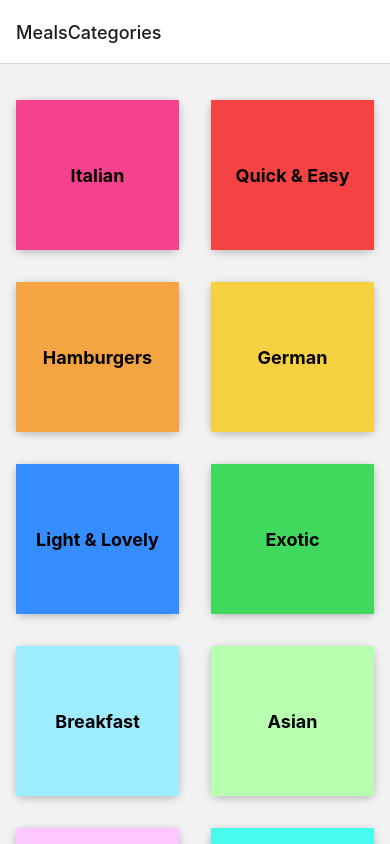
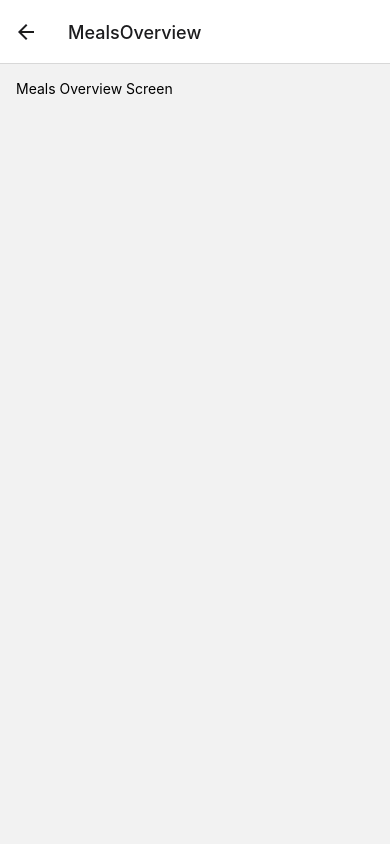
Before and after one commit to rafdan28/RestaurantMenuApp, a React Native app: screen /MealsOverview in a window 390 px wide. Built offline with nearby package versions, Linux system fonts and the light colour scheme.

Commit message:
navigazione nella schermata MealsOverviewScreen.js

```diff
--- a/App.js
+++ b/App.js
@@ -1,9 +1,9 @@
 import { StatusBar } from 'expo-status-bar';
-import { StyleSheet, Text, View } from 'react-native';
 import {NavigationContainer} from "@react-navigation/native";
 import {createNativeStackNavigator} from "@react-navigation/native-stack";
 
 import CategoriesScreen from "./screens/CategoriesScreen";
+import MealsOverviewScreen from "./screens/MealsOverviewScreen";
 
 const Stack = createNativeStackNavigator();
 export default function App() {
@@ -13,6 +13,7 @@ export default function App() {
           <NavigationContainer>
               <Stack.Navigator>
                   <Stack.Screen name="MealsCategories" component={CategoriesScreen}/>
+                  <Stack.Screen name="MealsOverview" component={MealsOverviewScreen}/>
               </Stack.Navigator>
           </NavigationContainer>
 
@@ -20,6 +21,3 @@ export default function App() {
 
   );
 }
-
-const styles = StyleSheet.create({
-});
--- a/components/CategoryGridTile.js
+++ b/components/CategoryGridTile.js
@@ -1,11 +1,12 @@
 import {Text, View, Pressable, StyleSheet, Platform} from "react-native";
 
-function CategoryGridTile({title, color}){
+function CategoryGridTile({title, color, onPressMenu}){
     return(
         <View style={styles.gridItem}>
             <Pressable
                 android_ripple={{color: '#ccc'}}
                 style={({pressed}) => [styles.button, pressed ? styles.buttonPressed : null]}
+                onPress={onPressMenu}
             >
                 <View style={[styles.innerContainer, {backgroundColor: color}]}>
                     <Text style={styles.title}>{title}</Text>
@@ -29,7 +30,7 @@ const styles = StyleSheet.create({
         shadowOpacity: 0.25,
         shadowOffset: {width: 0, height: 2},
         shadowRadius: 8,
-        overflow: Platform.OS == 'android' ? 'hidden' : 'visible',
+        overflow: Platform.OS === 'android' ? 'hidden' : 'visible',
     },
 
     button:{
@@ -44,7 +45,8 @@ const styles = StyleSheet.create({
         flex: 1,
         padding: 16,
         justifyContent: 'center',
-        alignItems: 'center'
+        alignItems: 'center',
+        borderRadius: 8
     },
 
     title:{
--- a/screens/CategoriesScreen.js
+++ b/screens/CategoriesScreen.js
@@ -1,15 +1,25 @@
-import {FlatList, StyleSheet} from "react-native";
+import {FlatList} from "react-native";
 
 import {CATEGORIES} from "../data/dummy-data";
 import CategoryGridTile from "../components/CategoryGridTile";
 
-function renderCategoryItem(itemData){
-    return <CategoryGridTile title={itemData.item.title} color={itemData.item.color}/>;
-}
+function CategoriesScreen({navigation}){
+    function renderCategoryItem(itemData){
+        function pressHandler(){
+            navigation.navigate("MealsOverview");
+        }
 
-function CategoriesScreen(){
+        return(
+            <CategoryGridTile
+                title={itemData.item.title}
+                color={itemData.item.color}
+                onPressMenu={pressHandler}
+            />
+        );
+    }
+
     return (
-        <FlatList style={styles.container}
+        <FlatList
             data={CATEGORIES}
             keyExtractor={(item) => item.id}
             renderItem={renderCategoryItem}
@@ -19,9 +29,3 @@ function CategoriesScreen(){
 }
 
 export default CategoriesScreen;
-
-const styles = StyleSheet.create({
-   container:{
-       marginTop: 20,
-   }
-});
--- /dev/null
+++ b/screens/MealsOverviewScreen.js
@@ -0,0 +1,17 @@
+import {Text, View, StyleSheet} from "react-native";
+function MealsOverviewScreen(){
+    return (
+        <View style={styles.container}>
+            <Text>Meals Overview Screen</Text>
+        </View>
+    );
+}
+
+export default MealsOverviewScreen;
+
+const styles = StyleSheet.create({
+    container: {
+        flex: 1,
+        padding: 16,
+    }
+});
```
